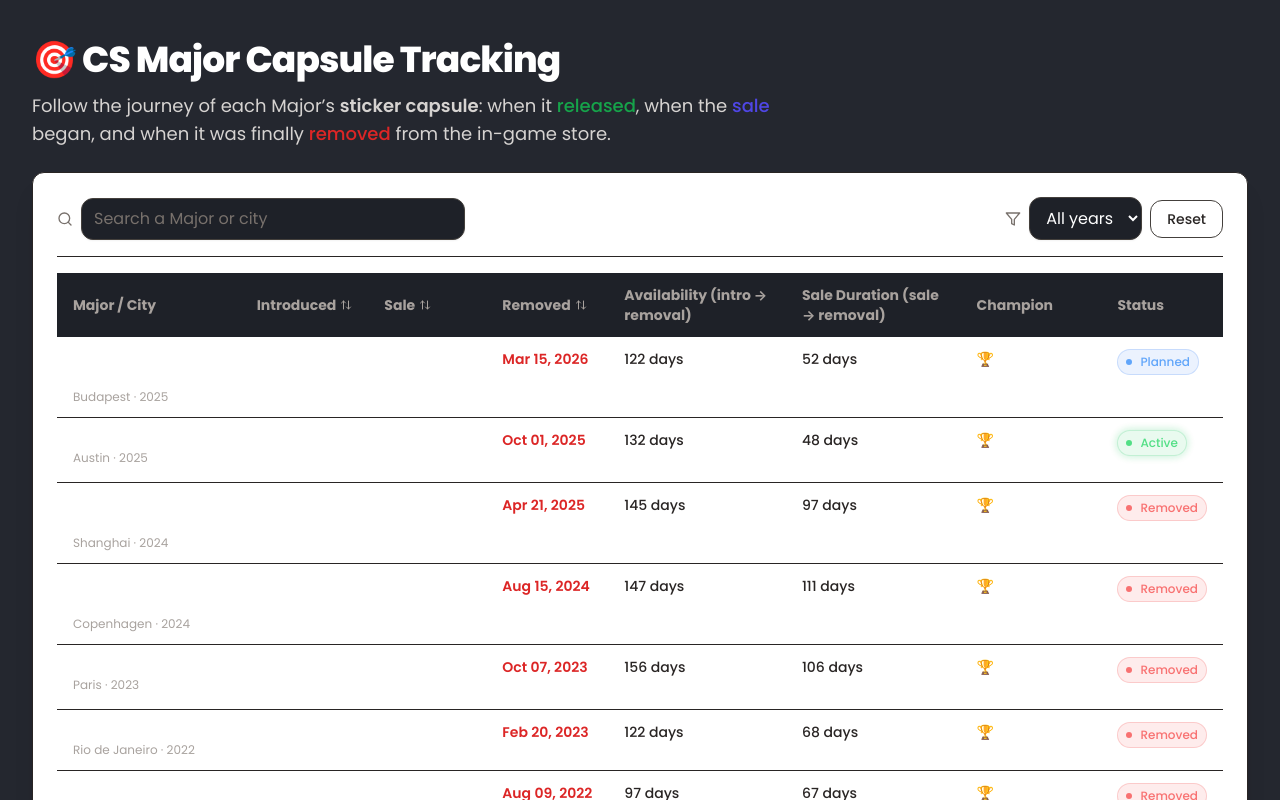
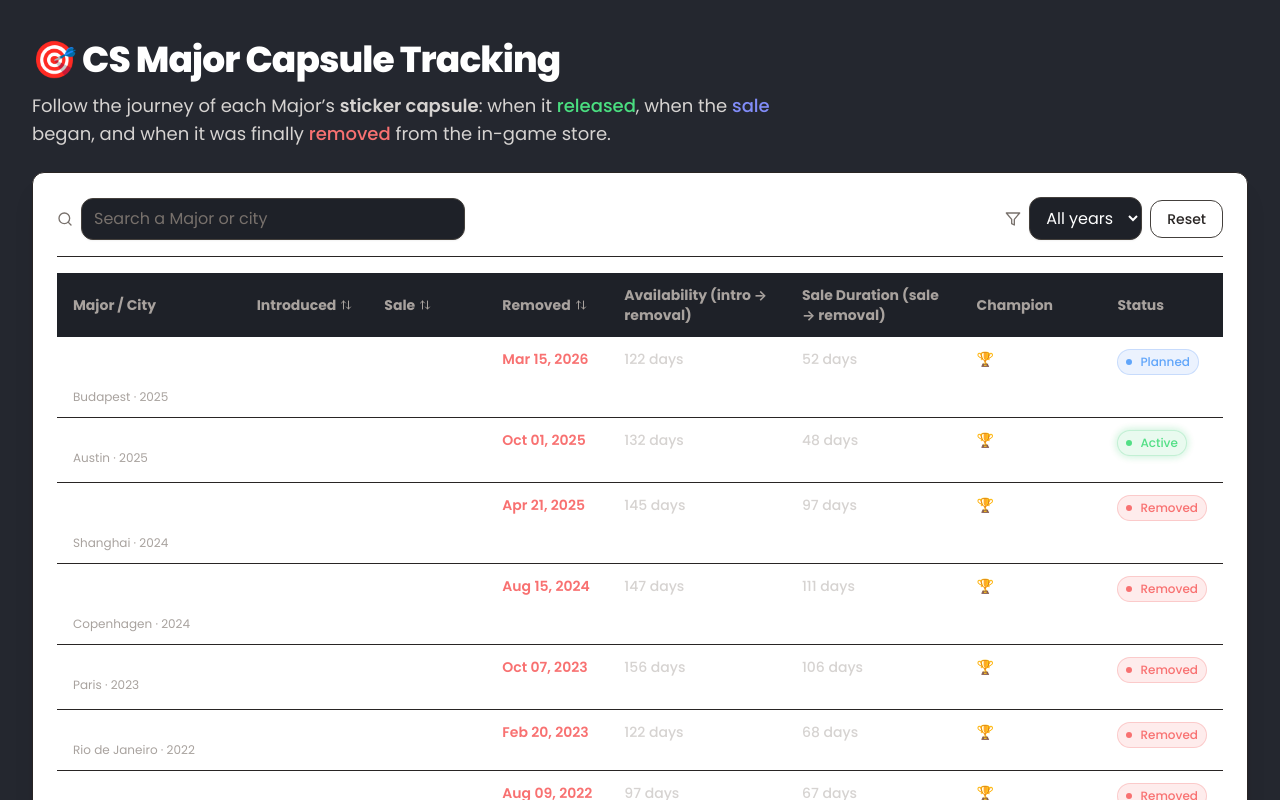
Before and after one commit to meistaGG/cs2-major-sale-tracker, a React (Vite) app: page / in a window 1280 px wide. Shown: the top 800 px of the page. Built offline with nearby package versions, Linux system fonts and the light colour scheme.

Commit message:
Implement table dark mode

```diff
--- a/src/app.tsx
+++ b/src/app.tsx
@@ -592,17 +592,17 @@
                 <td className="py-3 pl-4 pr-4 whitespace-nowrap">
                   {fmt(r.saleDate)}
                 </td>
-                <td className="py-3 pl-4 pr-4 whitespace-nowrap text-red-600 font-semibold">
+                <td className="py-3 pl-4 pr-4 whitespace-nowrap text-red-400 font-semibold">
                   {fmt(r.removed)}
                 </td>
 
                 {/* Durations */}
-                <td className="py-3 pl-4 pr-4 font-medium text-stone-800">
+                <td className="py-3 pl-4 pr-4 font-medium text-stone-300">
                   {avail !== null
                     ? `${avail} days${r.removed ? "" : " (so far)"}`
                     : "—"}
                 </td>
-                <td className="py-3 pl-4 pr-4 font-medium text-stone-800">
+                <td className="py-3 pl-4 pr-4 font-medium text-stone-300">
                   {saleDur !== null
                     ? `${saleDur} days${r.removed ? "" : " (so far)"}`
                     : "—"}
@@ -959,10 +959,10 @@
         <p className="mt-3 text-stone-300 max-w-3xl text-lg">
           Follow the journey of each Major’s{" "}
           <span className="font-semibold">sticker capsule</span>: when it{" "}
-          <span className="text-green-600 font-medium">released</span>, when the{" "}
-          <span className="text-indigo-600 font-medium">sale</span> began, and{" "}
+          <span className="text-green-400 font-medium">released</span>, when the{" "}
+          <span className="text-indigo-400 font-medium">sale</span> began, and{" "}
           when it was finally{" "}
-          <span className="text-red-600 font-medium">removed</span> from the
+          <span className="text-red-400 font-medium">removed</span> from the
           in-game store.
         </p>
 
@@ -1000,7 +1000,7 @@
                     setQuery("");
                     setYearFilter("");
                   }}
-                  className="rounded-2xl border-stone-700 text-stone-300 hover:bg-stone-800 hover:text-white"
+                  className="rounded-2xl border-stone-700 bg-stone-900/50 text-stone-300 hover:bg-stone-800 hover:text-white"
                 >
                   Reset
                 </Button>
@@ -1044,7 +1044,7 @@
           href="https://discord.gg/csgomarket"
           target="_blank"
           rel="noopener noreferrer"
-          className="text-blue-600 hover:underline"
+          className="text-blue-400 hover:underline"
         >
           CS Market Forum
         </a>{" "}
@@ -1053,7 +1053,7 @@
           href="https://steamcommunity.com/profiles/76561198070775836"
           target="_blank"
           rel="noopener noreferrer"
-          className="text-blue-600 hover:underline"
+          className="text-blue-400 hover:underline"
         >
           meista
         </a>
```
